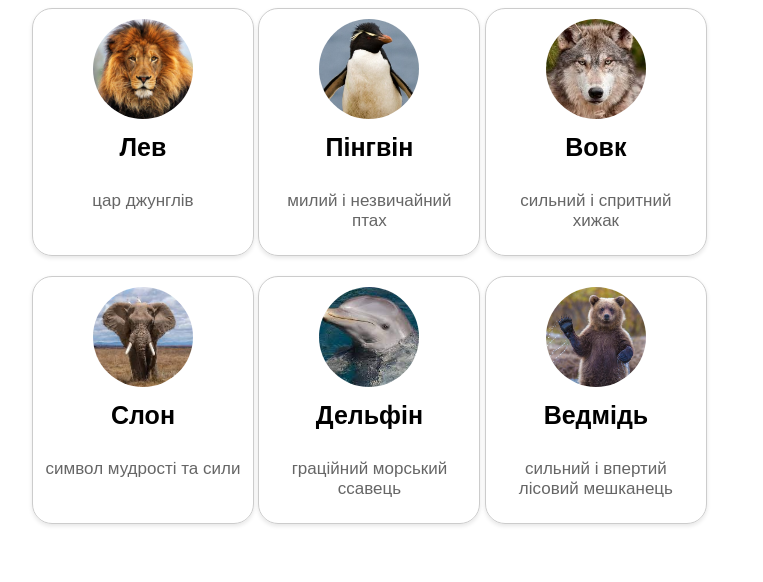
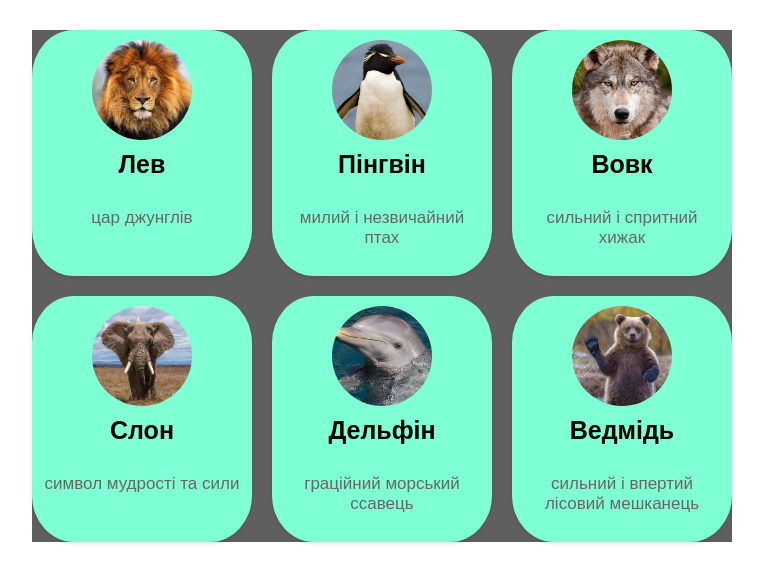
Before and after one commit to Kostya0001/hillel-homeworks, a plain HTML site: page hw7/index.html in a window 1280 px wide. Shown: the whole page, without its empty margins (258-1021 px from the left). Drawn offline with Linux system fonts and the light colour scheme; a web font is replaced by a local one.

Commit message:
changed hw7

```diff
--- a/hw7/style.css
+++ b/hw7/style.css
@@ -1,29 +1,44 @@
+body {
+    margin: 0;
+    padding: 0;
+    font-family: 'Ysabeau Infant', sans-serif;
+}
+
 .card-container {
-font-family: 'Ysabeau Infant', sans-serif;
+    background-color:rgb(95, 95, 95);
+    text-align: center;
     max-width: 700px;
-margin: 0 auto;
+    margin: 30px auto;
     width: 100%;
+    font-size: 0;
 }
 
 .card {
-vertical-align: top;
+    background-color: aquamarine;
+    box-shadow: 0 2px 4px rgba(0, 0, 0, 0.1);
     display: inline-block;
     margin-bottom: 20px;
+    height: 226px;
+    width: 200px;
     padding: 10px;
-border: 1px solid #ccc;
-box-shadow: 0 2px 4px rgba(0, 0, 0, 0.1);
-border-radius: 20px;
     text-align: center;
-Width: 200px;
-Height: 226px;
+    vertical-align: top;
+    margin-right: 20px;
+    border-radius: 19%;
+}
+.card.card:nth-child(3n) {
+    margin-right: 0;
+}
+.card:nth-last-child(-n + 3) {
+    margin-bottom: 0;
+}
 
-}
 
 .card img {
     width: 50%;
     height: 100px;
+    border-radius: 100px;
     object-fit: cover;
-border-radius: 100px;
 }
 
 .card h3 {
```
Lines whose indentation alone changed are shown as unchanged.
